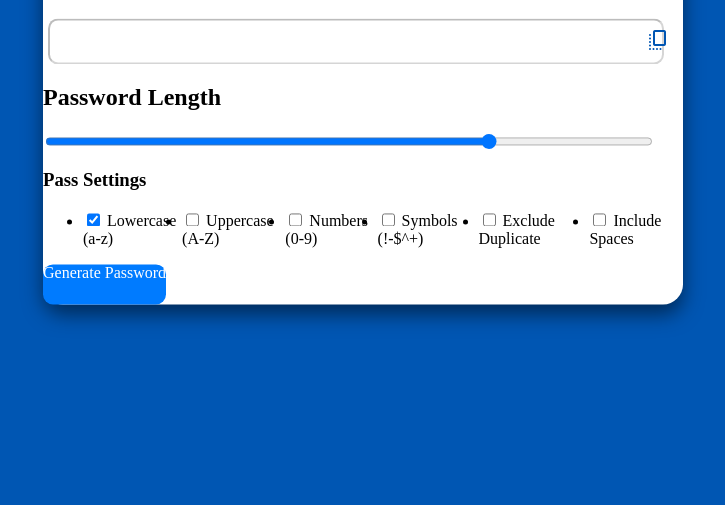
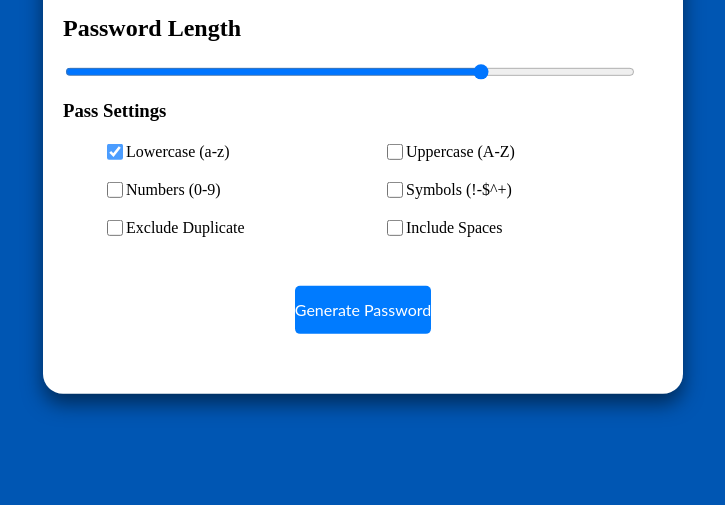
Before and after one commit to RamMG21/100-days-javascript, a plain HTML site: page #03 - Psw Generator/index.html in a window 1280 px wide. Shown: the part 295-800 px from the top of the page, without its empty margins (277-1002 px from the left). Drawn offline with nearby package versions, Linux system fonts and the light colour scheme.

```diff
--- a/#03 - Psw Generator/style.css
+++ b/#03 - Psw Generator/style.css
@@ -12,6 +12,7 @@
     background: #fff;
     border-radius: 20px;
     box-shadow: 0 10px 20px rgba(0, 0, 0, 0.5);
+    padding: 20px;
 }
 
 .cardGenerator h1{
@@ -35,12 +36,12 @@
     font-weight: 300;
     border-radius: 10px;
     letter-spacing: 1.4px;
+
 }
 
 .input_box span{
     position: absolute;
     cursor: pointer;
-    right: 13px;
     line-height: 45px;
     color: #0056b3;
 }
@@ -70,24 +71,54 @@
 
 .pass_set .options{
     display: flex;
+    list-style: none;
+    flex-wrap: wrap;
+    margin-top: 1re,;
+}
+
+.pass_set .options .option{
+    display: flex;
+    align-items: center;
+    margin-bottom: 1rem;
+    width: calc(100% / 2);
+}
+
+.options .option:first-child{
+    pointer-events: none;
+}
+
+.options .option:first-child input{
+    opacity: 0.7;
+}
+
+.options .option input{
+    height: 16px;
+    width: 16px;
+    cursor: pointer;
 }
 
 
 .gbutton {
+    width: 100%;
+    border: none;
     display: flex;
+    justify-content: center;
+    align-items: center;
     color: #007bff;
-    text-decoration: none;
-    width: 500px;
-    height: 40px;
+    line-height: 3;
+    padding-bottom: 20px;
+    padding: 0.5 0;
+
 }
 
 .gbutton a{
-    display: flex;
     text-decoration: none;
+    font-family: Lato;
     background-color: #007bff;
     color: #fff;
-    border-radius: 10px;
+    border-radius: 5px;
     transition: background-color 0.3s;
+    margin: 0.9rem 0 1.3rem;
 }
 
 
```
